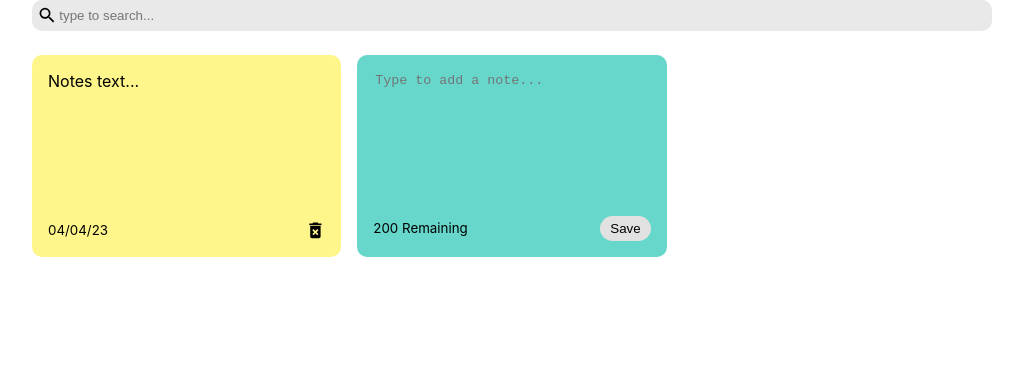
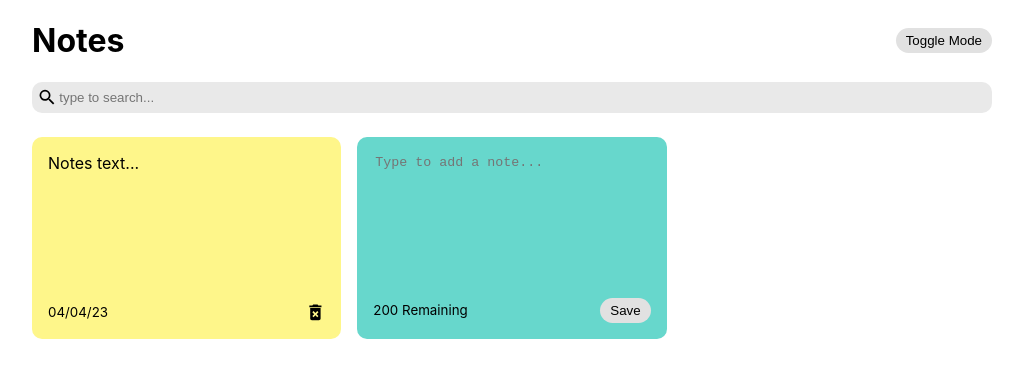
Before and after one commit to ririErliza/react-project-b, a React (Create React App) app: page / in a window 1280 px wide. Shown: the top 378 px of the page, without its empty margins (128-1151 px from the left). Built offline with nearby package versions, Linux system fonts and the light colour scheme.

Commit message:
toggle dark mode

```diff
--- a/src/App.jsx
+++ b/src/App.jsx
@@ -2,6 +2,7 @@ import { useState } from "react";
 import {nanoid} from "nanoid";
 import NotesList from "./components/NotesList";
 import SearchBar from "./components/SearchBar";
+import Header from "./components/Header";
 
 
 function App() {
@@ -32,16 +33,22 @@ function App() {
 
   const [searchText, setSearchText] = useState('');
 
+  const [darkMode, setDarkMode] = useState(false);
+
   return (
+    <div className={`${darkMode && 'dark-mode'}`}>
       <div className="container">
-      <SearchBar handleeSearchNote={setSearchText}/>
+        <Header handleToggleDarkMode={setDarkMode}/>
+        <SearchBar handleSearchNote={setSearchText}/>
         <NotesList
-      notes={notes.filter((note)=>note.text.toLowerCase().includes(searchText)
+        notes={notes.filter((note)=>
+          note.text.toLowerCase().includes(searchText)
           )}
         handleAddNote={addNote}
         handleDeleteNote={deleteNote}
         />
       </div>
+    </div>
   );
 }
 
--- a/src/components/Header.jsx
+++ b/src/components/Header.jsx
@@ -1,15 +1,15 @@
 import React from 'react'
 
-function Header() {
+function Header({handleToggleDarkMode}) {
   return (
     <div className='header'>
 			<h1>Notes</h1>
 			<button
-				// onClick={() =>
-				// 	handleToggleDarkMode(
-				// 		(previousDarkMode) => !previousDarkMode
-				// 	)
-				// }
+				onClick={() =>
+					handleToggleDarkMode(
+						(previousDarkMode) => !previousDarkMode
+					)
+				}
 				className='save'
 			>
 				Toggle Mode
--- a/src/index.css
+++ b/src/index.css
@@ -19,7 +19,7 @@ code {
 }
 
 .dark-mode {
-	background-color: black;
+	background-color: rgba(0, 0, 0, 0.836);
 }
 
 .dark-mode h1 {
```
Lines whose indentation alone changed are shown as unchanged.
